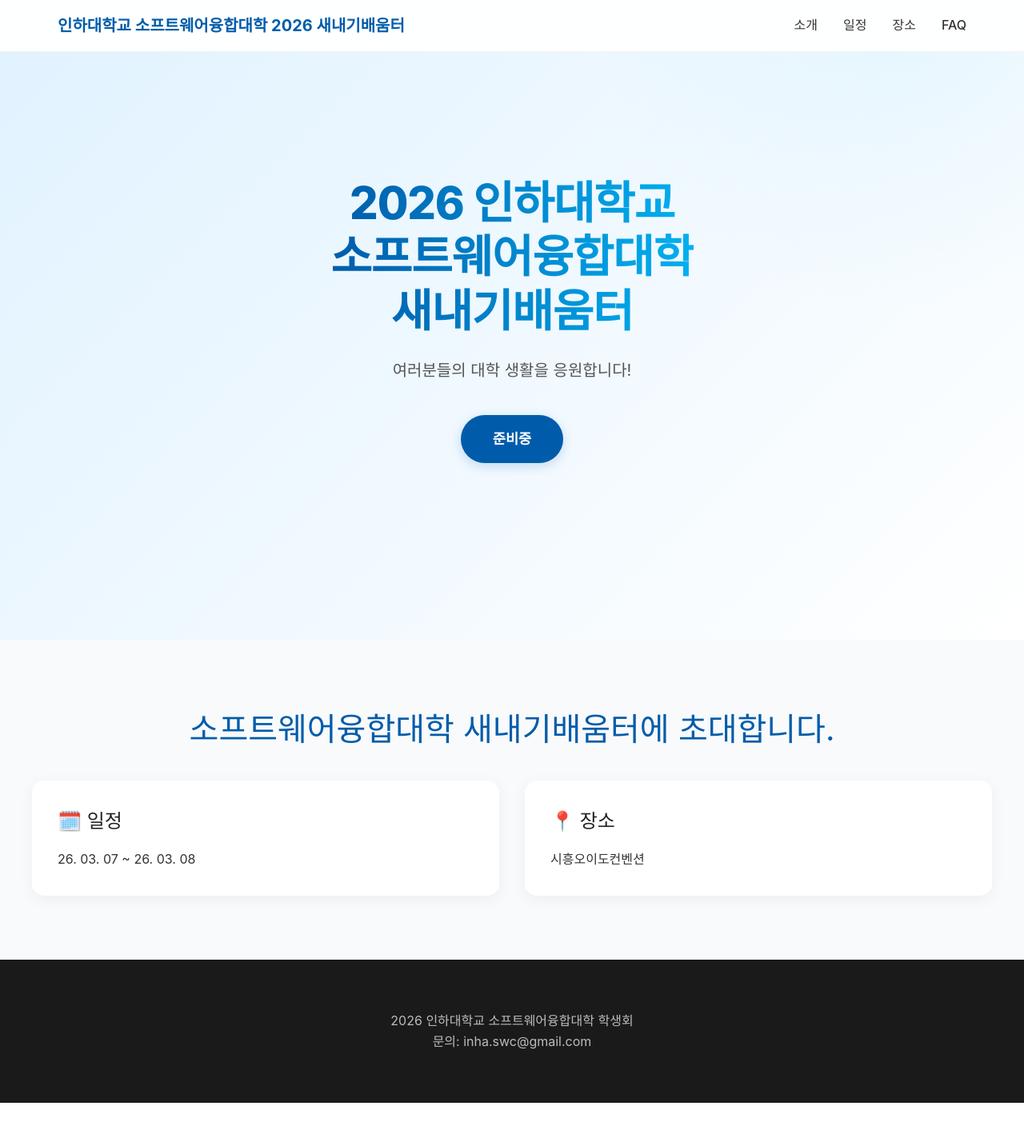
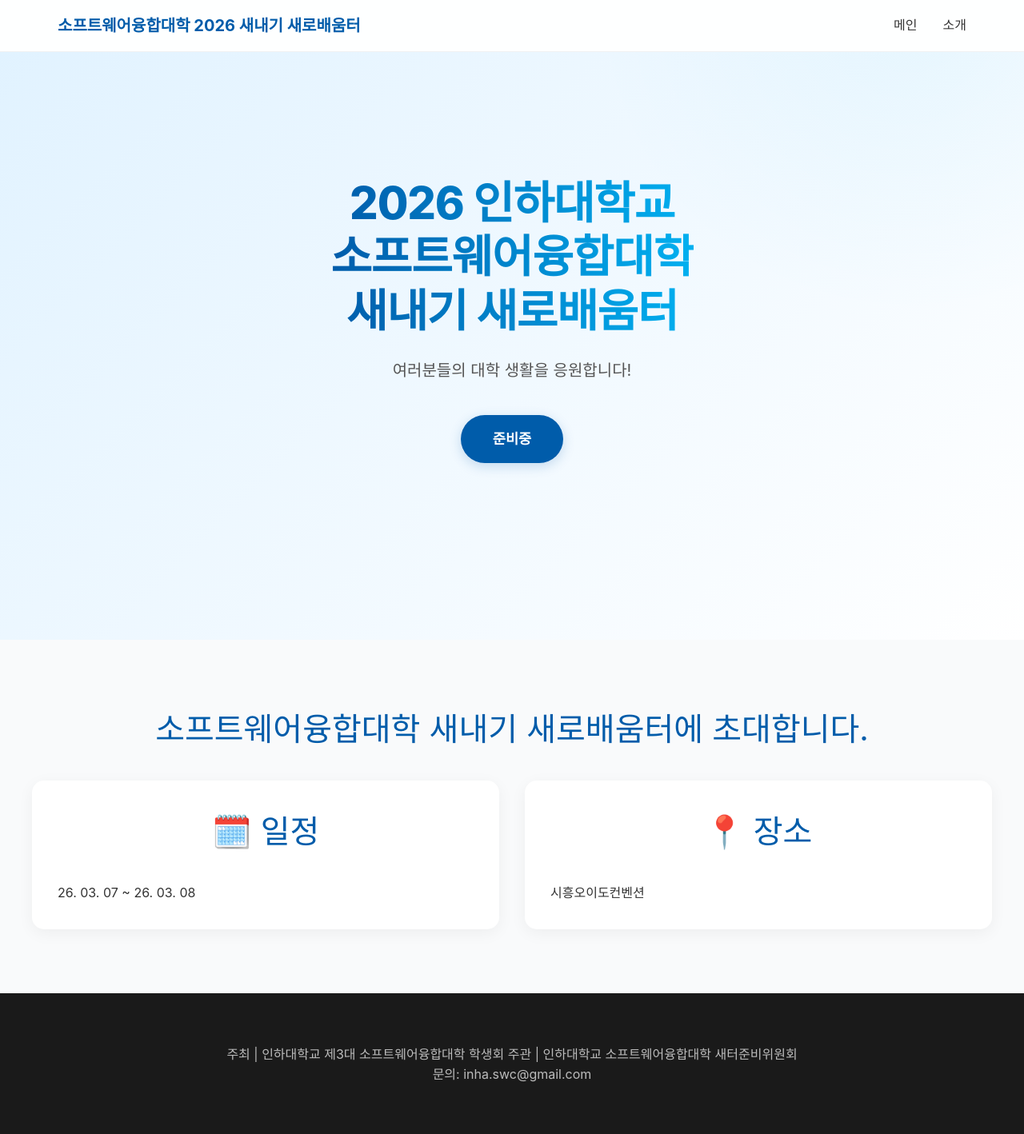
Before and after one commit to HyogyuAhn/swc2026, a Next.js app: page / in a window 1280 px wide. Shown: the top 1418 px of the page at 80% size. Before the commit the page ends 1379 px from the top, so only its background shows below. Built offline with nearby package versions, Linux system fonts and the light colour scheme.

Commit message:
modify text

```diff
--- a/src/app/page.js
+++ b/src/app/page.js
@@ -6,13 +6,11 @@ export default function Home() {
             <header>
                 <nav>
                     <div class="logo">
-                        <span>인하대학교 소프트웨어융합대학 2026 새내기배움터</span>
+                        <span>소프트웨어융합대학 2026 새내기 새로배움터</span>
                     </div>
                     <ul>
+                        <li><Link href="#hero">메인</Link></li>
                         <li><Link href="#about">소개</Link></li>
-                        <li><Link href="#schedule">일정</Link></li>
-                        <li><Link href="#location">장소</Link></li>
-                        <li><Link href="#faq">FAQ</Link></li>
                     </ul>
                 </nav>
             </header>
@@ -20,7 +18,7 @@ export default function Home() {
             <main>
                 <section className="hero">
                     <div className="hero-content">
-                        <h1>2026 인하대학교<br />소프트웨어융합대학<br />새내기배움터</h1>
+                        <h1>2026 인하대학교<br />소프트웨어융합대학<br />새내기 새로배움터</h1>
                         <p>여러분들의 대학 생활을 응원합니다!</p>
                         <div className="cta-wrapper">
                             <Link href="/#prepare" className="cta-button">준비중</Link>
@@ -30,14 +28,14 @@ export default function Home() {
 
                 <section id="about" className="info-section">
                     <div className="container">
-                        <h2>소프트웨어융합대학 새내기배움터에 초대합니다.</h2>
+                        <h2>소프트웨어융합대학 새내기 새로배움터에 초대합니다.</h2>
                         <div className="grid">
                             <div className="card">
-                                <h3>🗓️ 일정</h3>
+                                <h2>🗓️ 일정</h2>
                                 <p>26. 03. 07 ~ 26. 03. 08</p>
                             </div>
                             <div className="card">
-                                <h3>📍 장소</h3>
+                                <h2>📍 장소</h2>
                                 <p>시흥오이도컨벤션</p>
                             </div>
                         </div>
@@ -47,7 +45,7 @@ export default function Home() {
 
             <footer>
                 <div className="container">
-                    <p>2026 인하대학교 소프트웨어융합대학 학생회</p>
+                    <p>주최  |  인하대학교 제3대 소프트웨어융합대학 학생회    주관  |  인하대학교 소프트웨어융합대학 새터준비위원회</p>
                     <p>문의: inha.swc@gmail.com</p>
                 </div>
             </footer>
```
